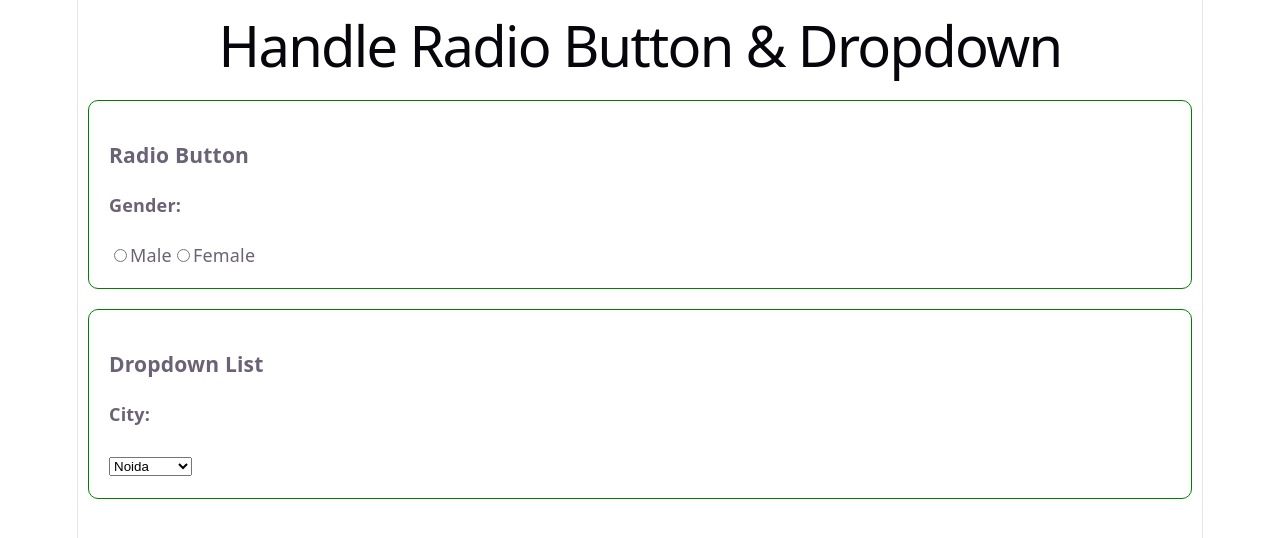
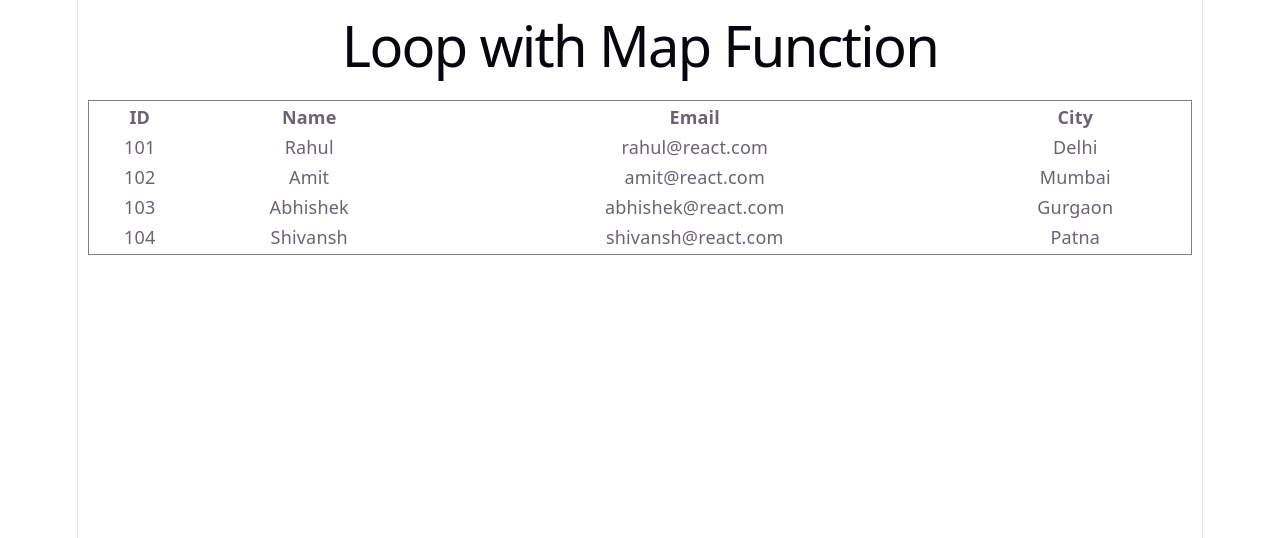
Before and after one commit to its-rahulrana/react-codestepbystep, a React (Vite) app: page / in a window 1280 px wide. Shown: the top 538 px of the page. Built offline with nearby package versions, Linux system fonts and the light colour scheme.

Commit message:
Code 14 Loop with Map Function

```diff
--- a/src/App.jsx
+++ b/src/App.jsx
@@ -1,31 +1,59 @@
-import { useState } from "react";
 
 
 function App(){
-  const [gender, setGender] = useState();
-  const [city, setCity] = useState();
+
+  const user = [
+    {
+      id: "101",
+      name: "Rahul",
+      email: "rahul@react.com",
+      city: "Delhi"
+    },
+    {
+      id: "102",
+      name: "Amit",
+      email: "amit@react.com",
+      city: "Mumbai"
+    },
+    {
+      id: "103",
+      name: "Abhishek",
+      email: "abhishek@react.com",
+      city: "Gurgaon"
+    },
+    {
+      id: "104",
+      name: "Shivansh",
+      email: "shivansh@react.com",
+      city: "Patna"
+    }
+  ]
 
   return(
     <>
-      <h1>Handle Radio Button & Dropdown</h1>
-      <div style={{textAlign:"left", border: "1px solid green", margin: "10px", padding:" 20px", borderRadius: "10px"}}>
-        <h3>Radio Button</h3>
-        <h4>Gender: {gender}</h4>
-        <input onChange={(e)=>setGender(e.target.value)} type="radio" name="gender" value="Male"/>
-        <label htmlFor="male">Male</label>
-        <input onChange={(e)=>setGender(e.target.value)} type="radio" name="gender" value="Female"/>
-        <label htmlFor="female">Female</label>
-      </div>
-      <div style={{textAlign:"left", border: "1px solid green", margin: "10px", padding:" 20px", borderRadius: "10px"}}>
-        <h3>Dropdown List</h3>
-        <h4>City: {city}</h4>
-        <select onChange={(e)=>(setCity(e.target.value))} defaultValue="Noida">
-          <option value="Delhi">Delhi</option>
-          <option value="Gurgaon">Gurgaon</option>
-          <option value="Faridabad">Faridabad</option>
-          <option value="Noida">Noida</option>
-        </select>
-      </div>
+    <h1>Loop with Map Function</h1>
+    <table style={{border: "1px solid grey", margin: "10px"}}>
+      <thead>
+        <tr>
+          <th>ID</th>
+          <th>Name</th>
+          <th>Email</th>
+          <th>City</th>
+        </tr>
+      </thead>
+      <tbody>
+        {
+          user.map((item, index) => (
+            <tr key={index}>
+              <td>{item.id}</td>
+              <td>{item.name}</td>
+              <td>{item.email}</td>
+              <td>{item.city}</td>
+            </tr>
+          ))
+        }
+      </tbody>
+    </table>
     </>
   )
 }
```
